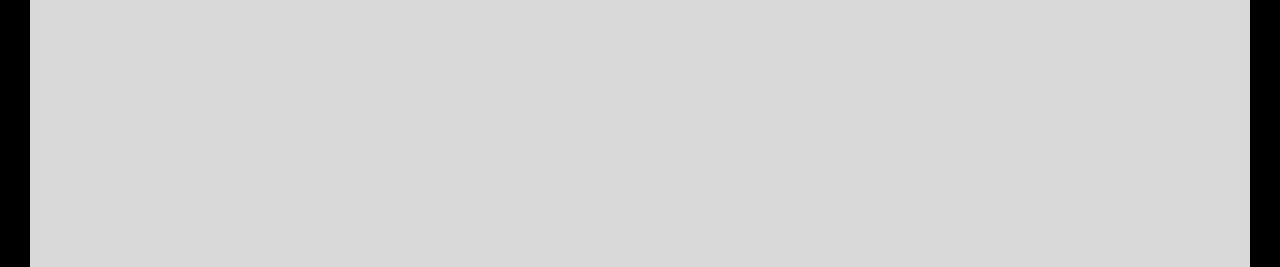
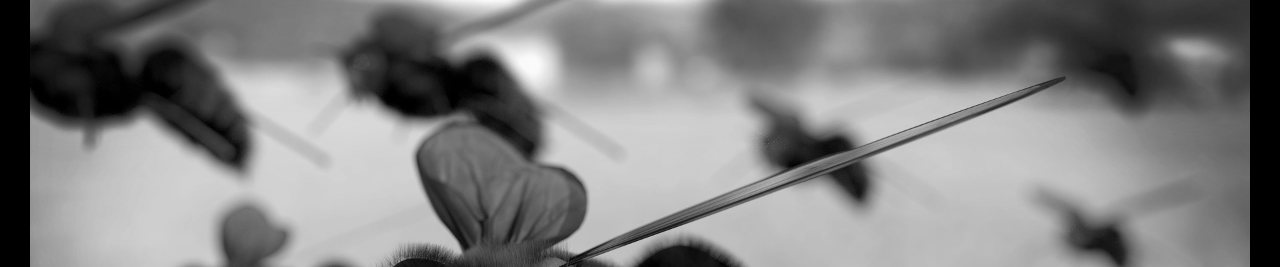
Before and after one commit to goidel/my-site, a plain HTML site: page _site/index.html in a window 1280 px wide. Shown: the part 83-350 px from the top of the page. Drawn offline with nearby package versions, Linux system fonts and the light colour scheme.

Commit message:
edit url for bee image

```diff
--- a/_site/css/main.css
+++ b/_site/css/main.css
@@ -246,7 +246,7 @@ h1,h2,h3,h4,h5,h6 {
   width: 0;
 }
 .hero-home {
-  /*background-image: url(/images/bee.jpg);*/
+  background-image: url(../images/bee.jpg);
   background-position: center top;
   background-repeat: repeat-x;
   -webkit-filter: grayscale(100%);
--- a/css/main.css
+++ b/css/main.css
@@ -246,7 +246,7 @@ h1,h2,h3,h4,h5,h6 {
   width: 0;
 }
 .hero-home {
-  /*background-image: url(/images/bee.jpg);*/
+  background-image: url(../images/bee.jpg);
   background-position: center top;
   background-repeat: repeat-x;
   -webkit-filter: grayscale(100%);
```
